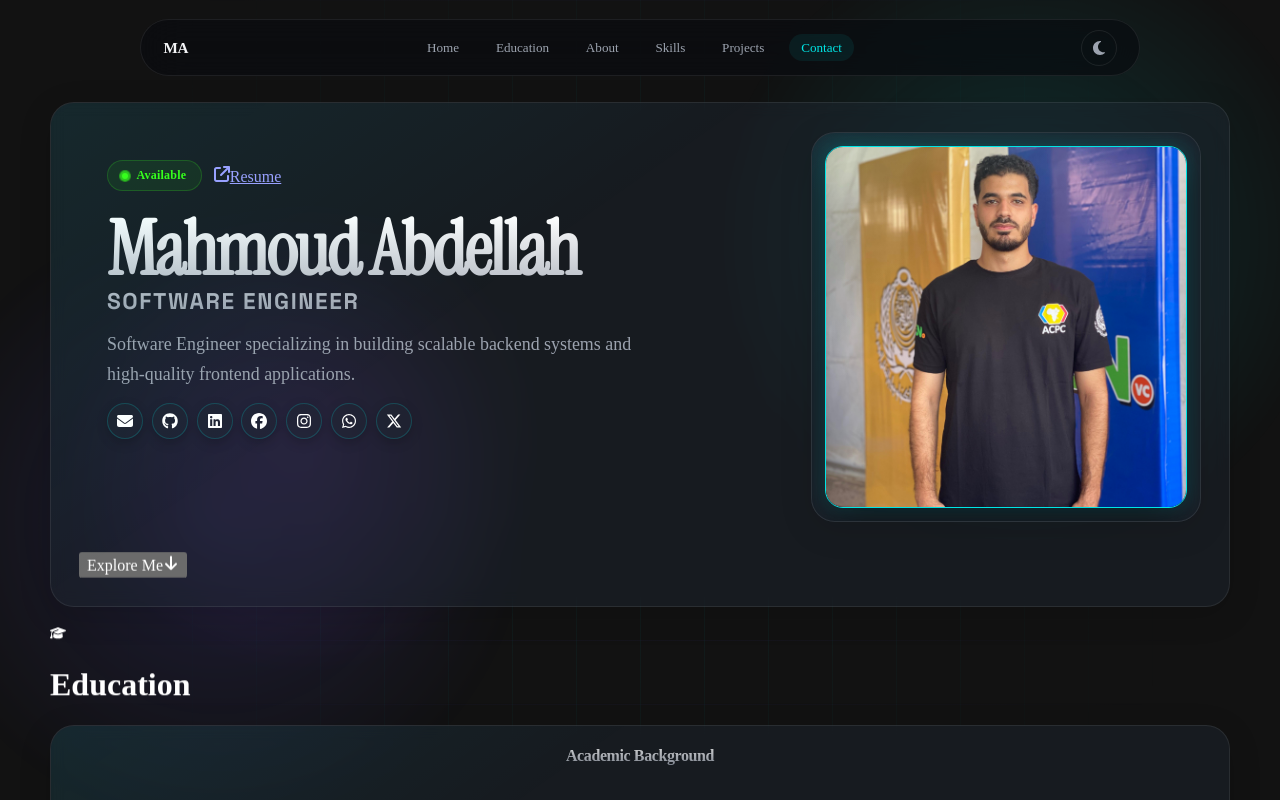
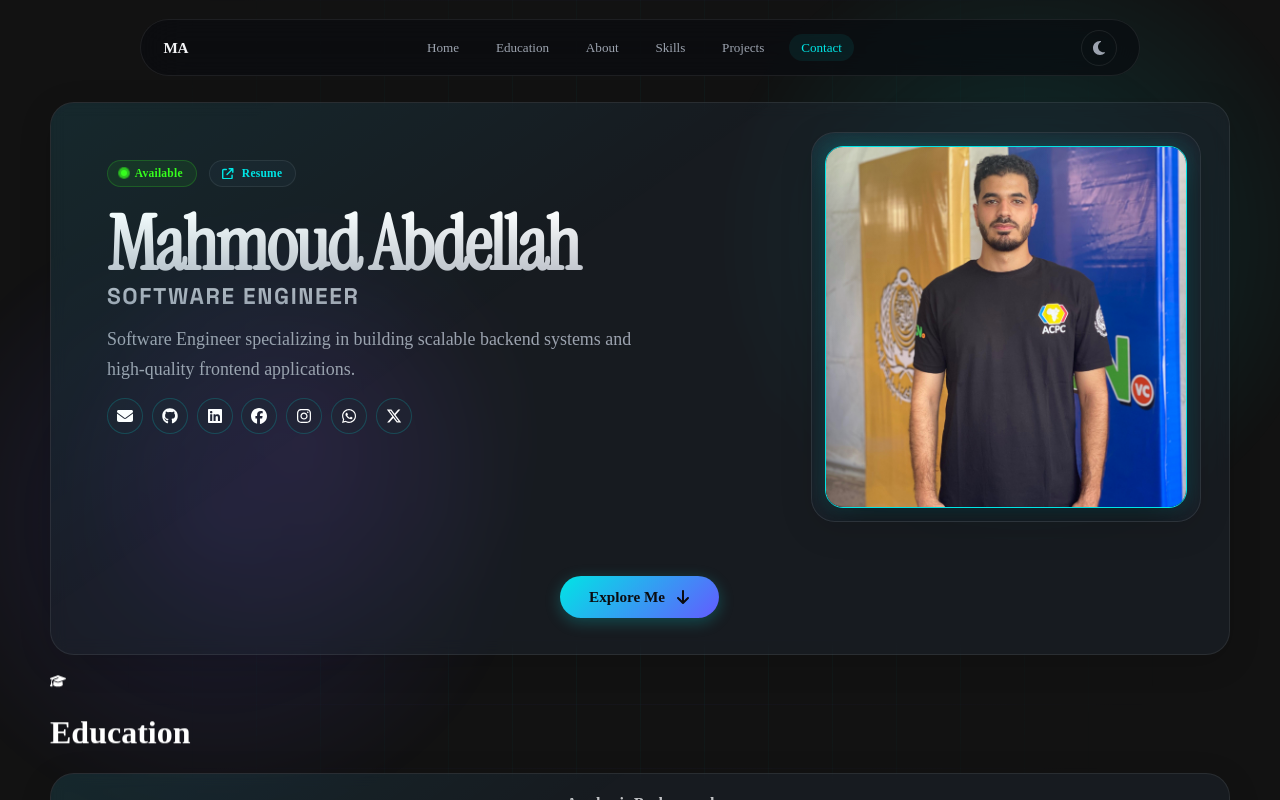
Before and after one commit to Mahmoud142/Mahmoud-Abdellah, a React (Vite) app: page / in a window 1280 px wide. Shown: the top 800 px of the page. Built offline with nearby package versions, Linux system fonts and the light colour scheme.

Commit message:
feat(hero): add resume badge and explore CTA, refine hero visuals and interactions

```diff
--- a/src/styles/hero.css
+++ b/src/styles/hero.css
@@ -21,16 +21,17 @@
 }
 
 .status-badge,
-.location-badge {
+.resume-badge {
     display: inline-flex;
     align-items: center;
     gap: 0.5rem;
-    padding: 0.45rem 0.9rem;
+    padding: 0.4rem 0.8rem;
     border-radius: 999px;
-    font-size: 0.75rem;
+    font-size: 0.72rem;
     font-weight: 600;
     letter-spacing: 0.02em;
-    backdrop-filter: blur(8px);
+    text-decoration: none;
+    transition: all 0.2s ease;
 }
 
 .status-badge {
@@ -39,10 +40,16 @@
     color: var(--color-success);
 }
 
-.location-badge {
-    background: rgba(255, 255, 255, 0.05);
+.resume-badge {
+    background: var(--color-bg-surface);
     border: 1px solid var(--color-border);
-    color: var(--color-text-secondary);
+    color: var(--color-accent);
+}
+
+.resume-badge:hover {
+    border-color: var(--color-accent);
+    background: var(--color-accent-glow);
+    transform: translateY(-1px);
 }
 
 .location-badge svg {
@@ -144,11 +151,9 @@
     color: var(--color-accent);
     border: 1px solid rgba(0, 229, 229, 0.2);
     background: var(--color-bg-surface);
-    backdrop-filter: blur(8px);
-    box-shadow: 0 4px 12px rgba(0, 0, 0, 0.2);
     text-decoration: none;
-    transition: transform 160ms ease, border-color 180ms ease,
-        background 180ms ease;
+    transition: transform 160ms ease, border-color 180ms ease;
+    will-change: transform;
 }
 
 .hero-social-icon svg {
@@ -256,18 +261,61 @@
     border: 1px solid var(--color-accent);
     box-shadow: 0 18px 40px rgba(0, 0, 0, 0.45), 0 0 20px var(--color-accent-glow);
     display: block;
-    opacity: 1;
-    transform: scale(1);
-    transition: opacity 240ms ease, transform 240ms ease;
 }
 
-.hero-profile-image.is-visible {
-    opacity: 1;
-    transform: scale(1);
+.hero-explore-container {
+    grid-column: 1 / -1;
+    display: flex;
+    justify-content: center;
+    margin-top: 1.5rem;
+    padding-bottom: 0.5rem;
 }
 
-.hero-profile-image.is-hidden {
-    opacity: 0;
-    transform: scale(0.98);
-    pointer-events: none;
+.hero-explore-btn {
+    display: flex;
+    align-items: center;
+    gap: 0.6rem;
+    padding: 0.75rem 1.8rem;
+    background: var(--gradient-primary);
+    border: none;
+    border-radius: 999px;
+    color: #0B0C10;
+    font-weight: 700;
+    font-size: 0.95rem;
+    cursor: pointer;
+    transition: transform 0.25s ease, box-shadow 0.25s ease;
+    box-shadow: 0 4px 15px var(--color-accent-glow);
 }
+
+.hero-explore-btn:hover {
+    transform: translateY(-3px) scale(1.02);
+    box-shadow: 0 8px 25px var(--color-accent-glow);
+}
+
+.hero-explore-btn svg {
+    font-size: 1rem;
+    animation: bounce-down 2s infinite;
+}
+
+@keyframes bounce-down {
+    0%, 20%, 50%, 80%, 100% {
+        transform: translateY(0);
+    }
+    40% {
+        transform: translateY(3px);
+    }
+    60% {
+        transform: translateY(1.5px);
+    }
+}
+
+@media (max-width: 900px) {
+    .hero-explore-container {
+        margin-top: 1rem;
+    }
+
+    .hero-explore-btn {
+        padding: 0.65rem 1.5rem;
+        font-size: 0.9rem;
+    }
+}
```
